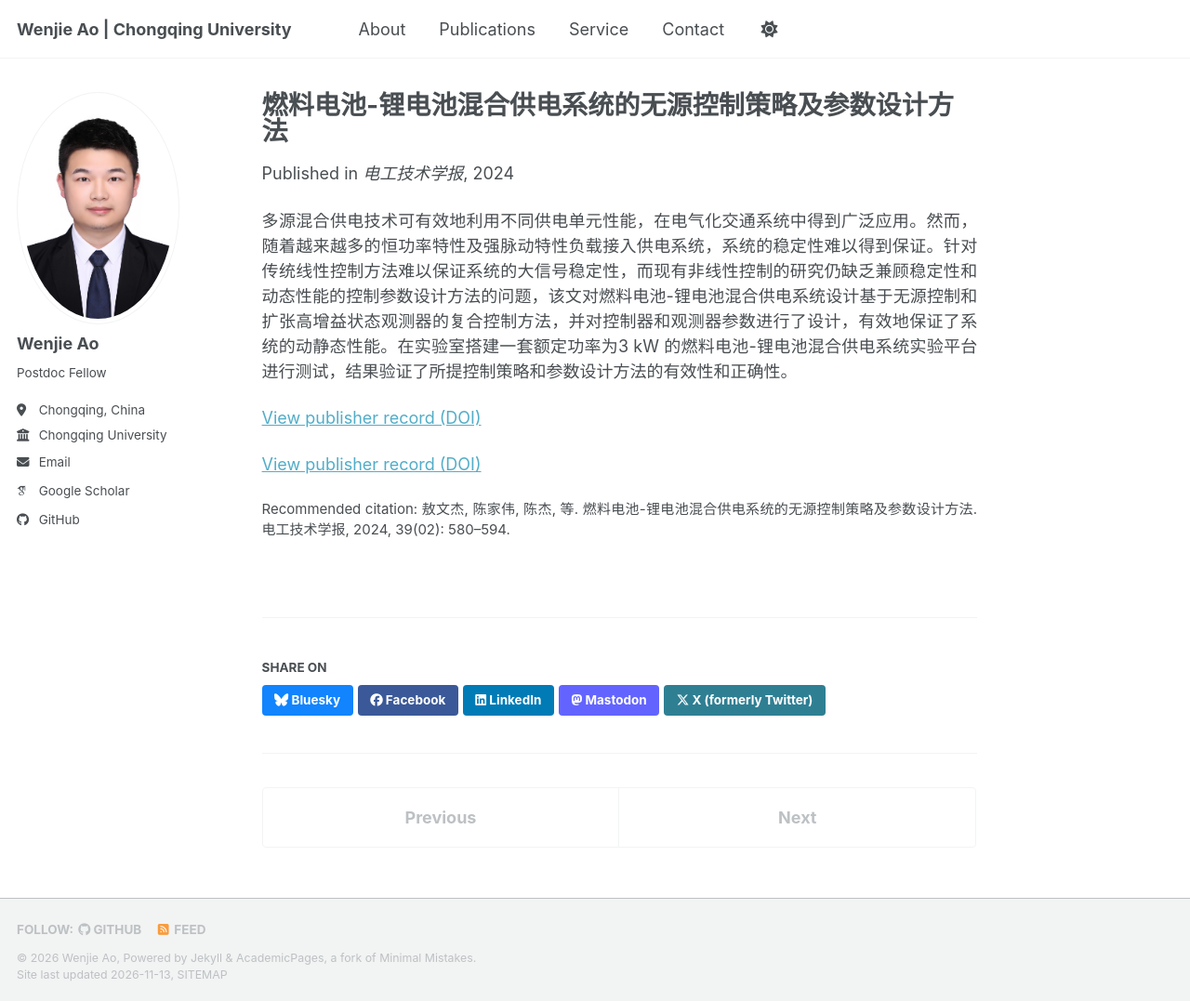
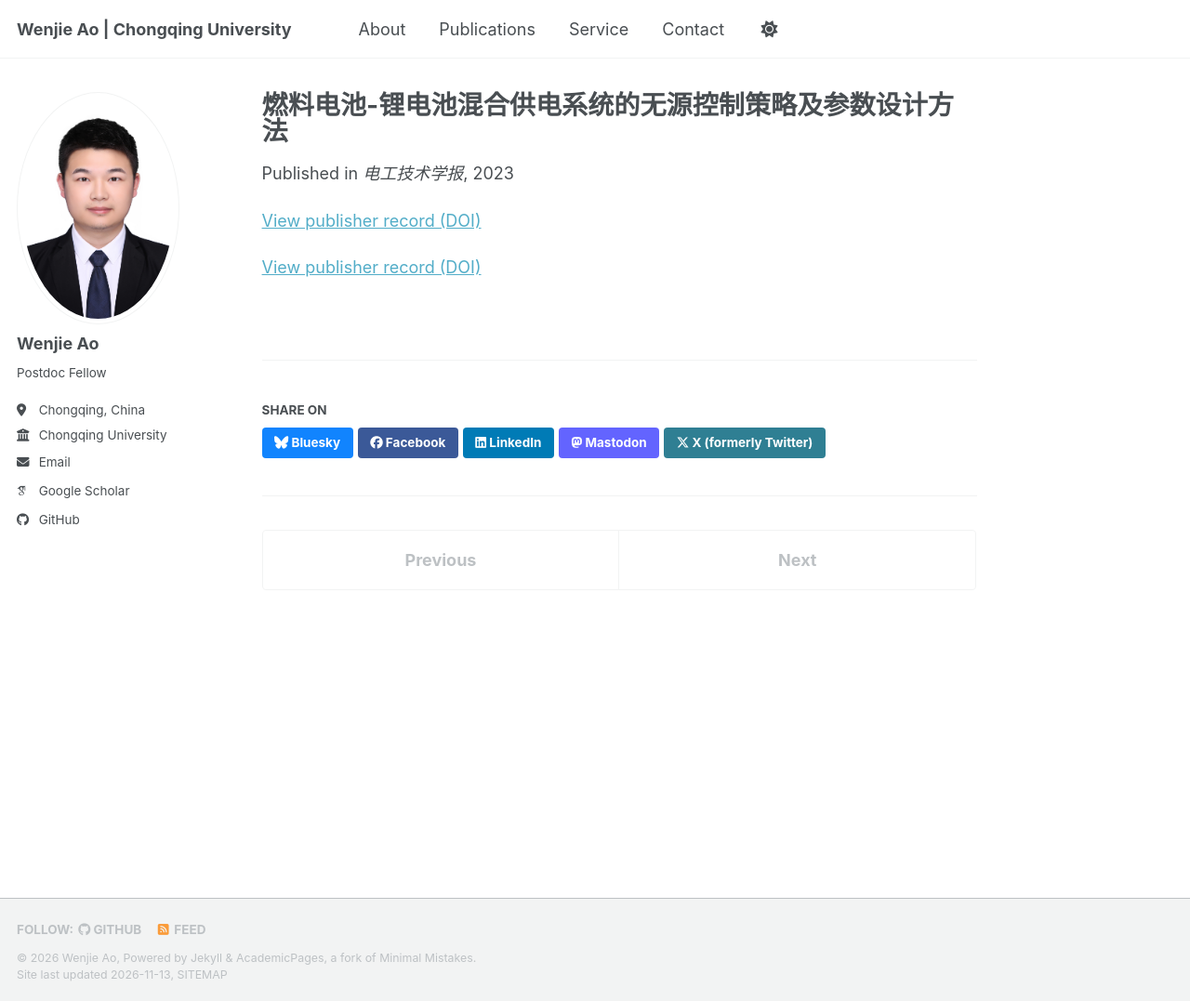
Before and after one commit to aowenjie-cyber/aowenjie-cyber.github.io, a Jekyll site: the page built from _publications/JournalPaper202301.md, in a window 1280 px wide and 1077 px high. Shown: the whole window at 93% size. Built offline with Jekyll 4.4.1, drawn with Linux system fonts in a browser that asks for light colours; some web fonts are replaced; a script bundle is joined from its source files by our own code; library files that are not in the unit come from our copies.

Commit message:
更新了论文

```diff
--- a/_publications/JournalPaper202301.md
+++ b/_publications/JournalPaper202301.md
@@ -5,12 +5,9 @@ category: manuscripts
 permalink: /publication/JournalPaper202301
 venue: '电工技术学报'
 # Date is used for sorting; publication_date records the confirmed precision.
-publication_date: "2024"
-date: 2024-01-01
+publication_date: "2024-"
+date: 2023-03-20
 doi: 10.19595/j.cnki.1000-6753.tces.222389
-citation: "敖文杰, 陈家伟, 陈杰, 等. 燃料电池-锂电池混合供电系统的无源控制策略及参数设计方法. 电工技术学报, 2024, 39(02): 580–594."
 ---
-多源混合供电技术可有效地利用不同供电单元性能，在电气化交通系统中得到广泛应用。然而，随着越来越多的恒功率特性及强脉动特性负载接入供电系统，系统的稳定性难以得到保证。针对传统线性控制方法难以保证系统的大信号稳定性，而现有非线性控制的研究仍缺乏兼顾稳定性和动态性能的控制参数设计方法的问题，该文对燃料电池-锂电池混合供电系统设计基于无源控制和扩张高增益状态观测器的复合控制方法，并对控制器和观测器参数进行了设计，有效地保证了系统的动静态性能。在实验室搭建一套额定功率为3 kW 的燃料电池-锂电池混合供电系统实验平台进行测试，结果验证了所提控制策略和参数设计方法的有效性和正确性。
-
 
 [View publisher record (DOI)](https://doi.org/10.19595/j.cnki.1000-6753.tces.222389)
```
